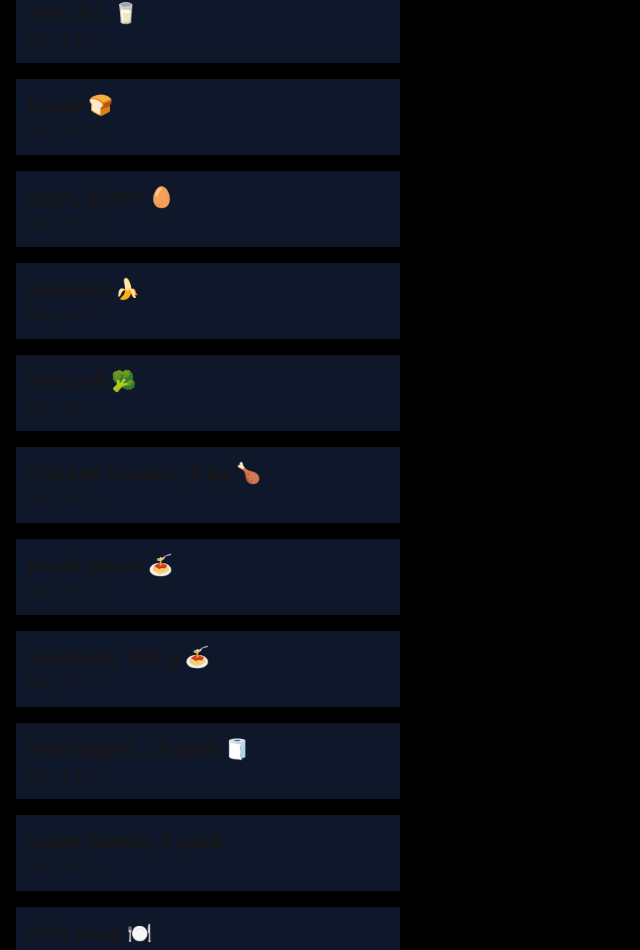
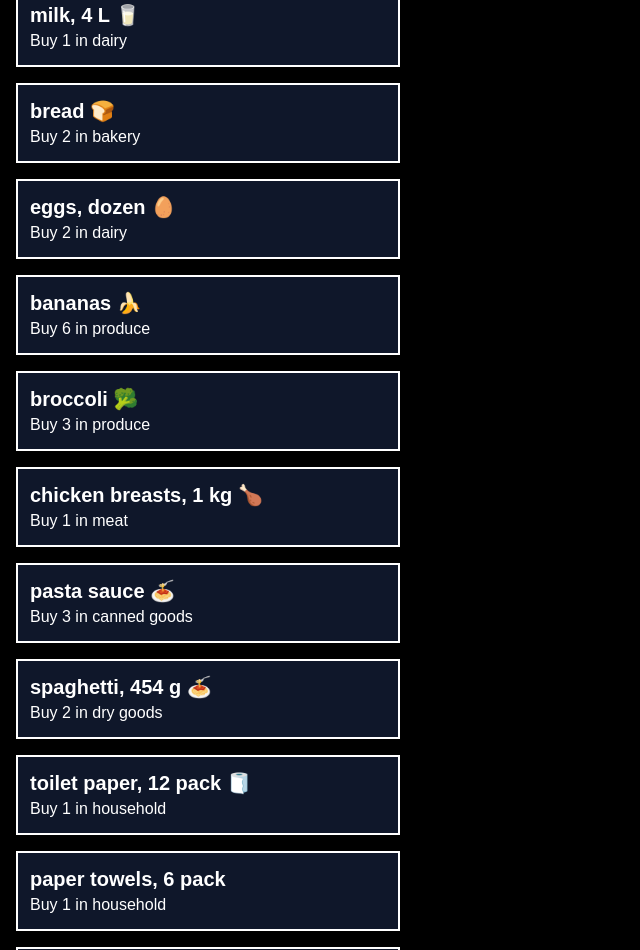
Before and after one commit to JRustulka/cprg306-assignments, a Next.js app: page /week-3 in a window 1280 px wide. Shown: the part 77-1027 px from the top of the page, without its empty margins (0-640 px from the left). Built offline with nearby package versions, Linux system fonts and the light colour scheme.

Commit message:
Week-3 Assignment fixes

```diff
--- a/app/week-3/item-list.js
+++ b/app/week-3/item-list.js
@@ -78,62 +78,62 @@ export default function ItemList() {
       <Item
         name={item1.name}
         quantity={item1.quantity}
-        category={item1.quantity}
+        category={item1.category}
       />
       <Item
         name={item2.name}
         quantity={item2.quantity}
-        category={item2.quantity}
+        category={item2.category}
       />
       <Item
         name={item3.name}
         quantity={item3.quantity}
-        category={item3.quantity}
+        category={item3.category}
       />
       <Item
         name={item4.name}
         quantity={item4.quantity}
-        category={item4.quantity}
+        category={item4.category}
       />
       <Item
         name={item5.name}
         quantity={item5.quantity}
-        category={item5.quantity}
+        category={item5.category}
       />
       <Item
         name={item6.name}
         quantity={item6.quantity}
-        category={item6.quantity}
+        category={item6.category}
       />
       <Item
         name={item7.name}
         quantity={item7.quantity}
-        category={item7.quantity}
+        category={item7.category}
       />
       <Item
         name={item8.name}
         quantity={item8.quantity}
-        category={item8.quantity}
+        category={item8.category}
       />
       <Item
         name={item9.name}
         quantity={item9.quantity}
-        category={item9.quantity}
+        category={item9.category}
       />
       <Item
         name={item10.name}
         quantity={item10.quantity}
-        category={item10.quantity}
+        category={item10.category}
       />
       <Item
         name={item11.name}
         quantity={item11.quantity}
-        category={item11.quantity}
+        category={item11.category}
       />
       <Item
         name={item1.name}
         quantity={item1.quantity}
-        category={item12.quantity}
+        category={item12.category}
       />
     </ul>
   );
--- a/app/week-3/item.js
+++ b/app/week-3/item.js
@@ -1,6 +1,6 @@
 export default function Item({ name, quantity, category }) {
   return (
-    <li className="bg-slate-900 m-4 w-96 p-3">
+    <li className="bg-slate-900 text-white m-4 w-96 p-3 border-white border-2">
       <h2 className="font-bold text-xl">{name}</h2>
       <p>
         Buy {quantity} in {category}
```
